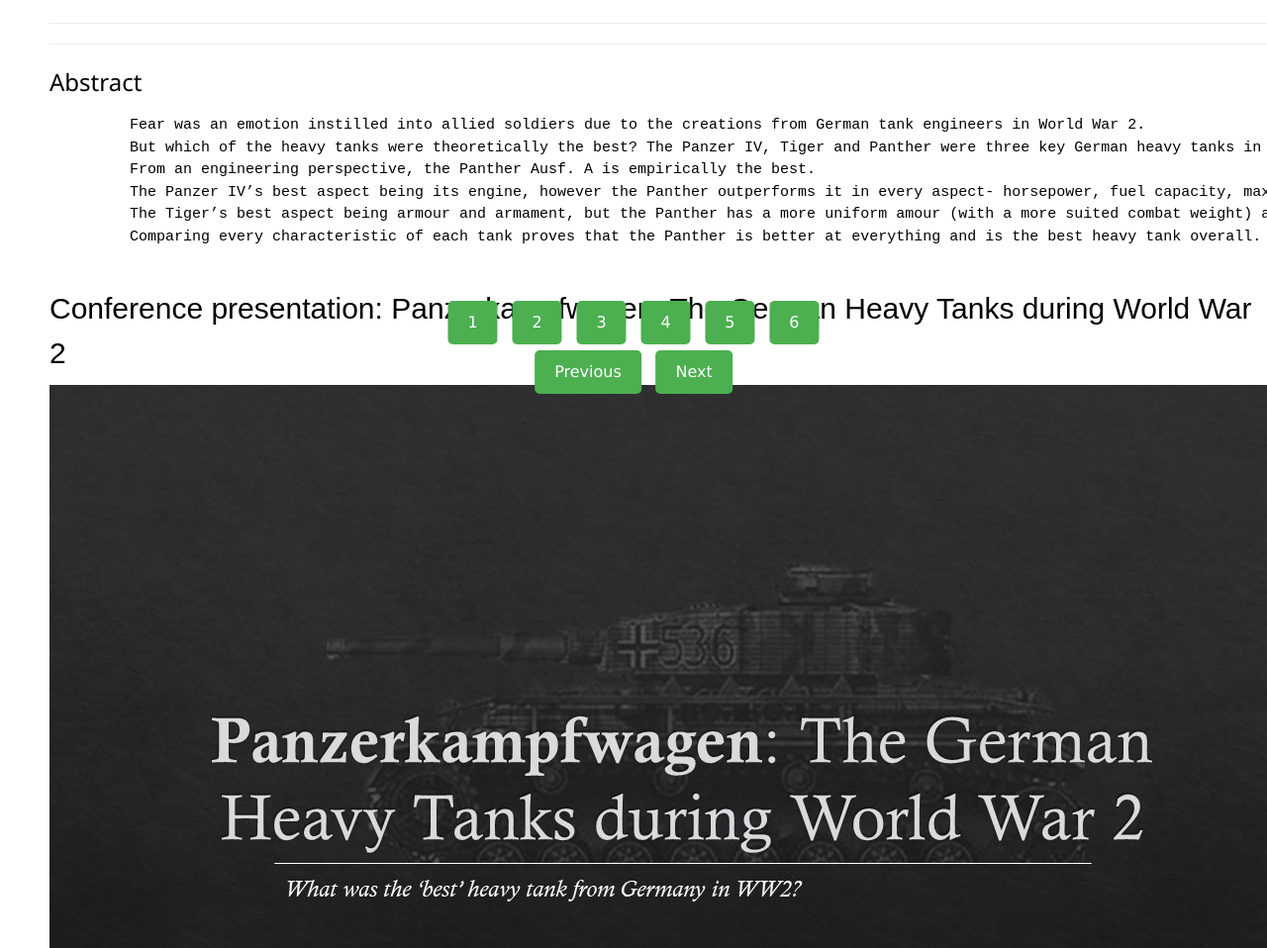
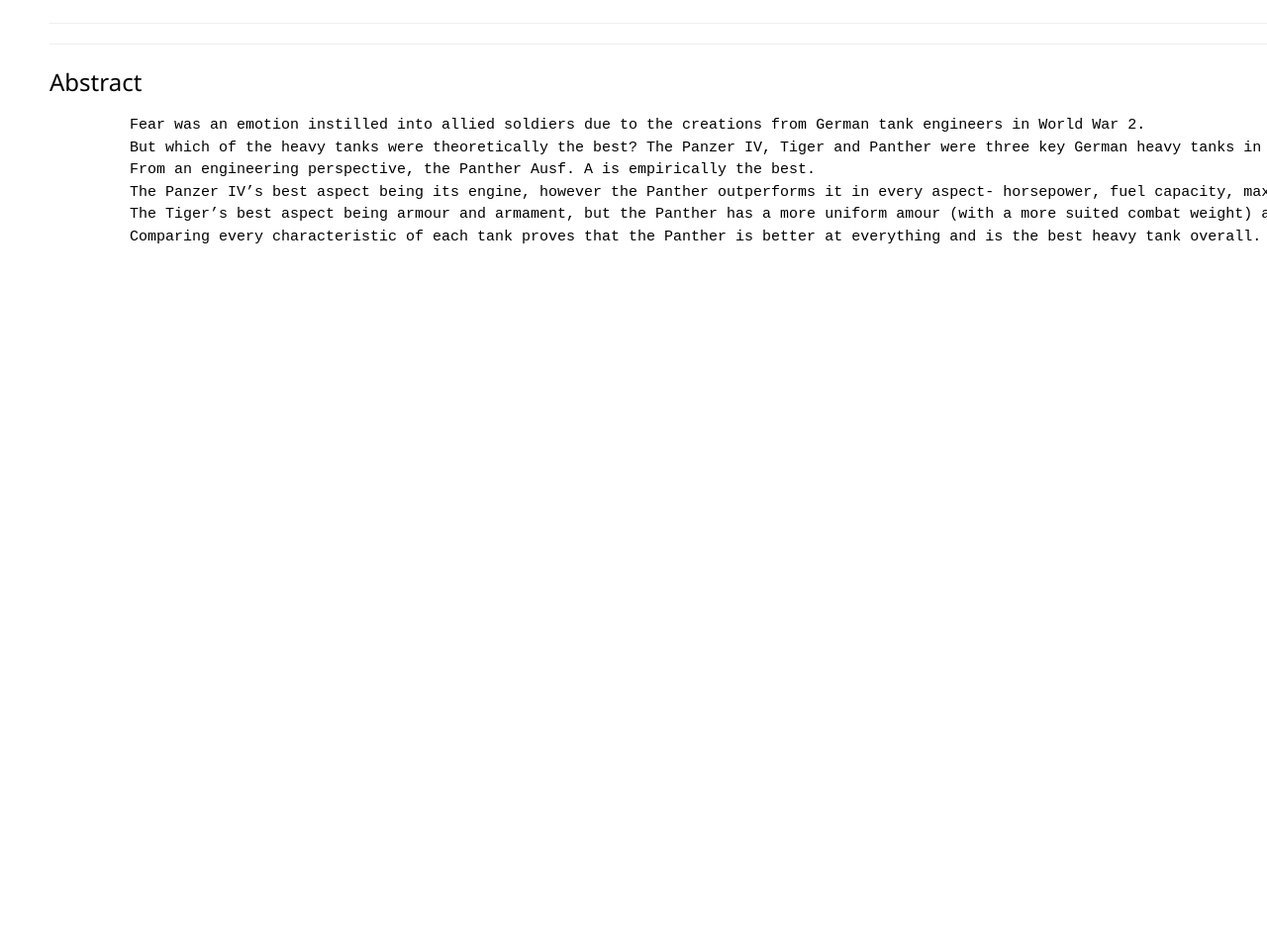
Before and after one commit to FEPSFY6822537/FY6822537, a plain HTML site: page index.html in a window 1280 px wide. Shown: the part 502-1460 px from the top of the page at 99% size. After the commit the page ends 800 px from the top, so only its background shows below. Drawn offline with nearby package versions, Linux system fonts and the light colour scheme.

Commit message:
Update index.html
restarting not working presentation

```diff
--- a/index.html
+++ b/index.html
@@ -66,93 +66,4 @@
 
 
 
-  <h2 style="font-family:arial, sans-serif">Conference presentation: Panzerkampfwagen: The German Heavy Tanks during World War 2</h2>
-
-  <script>
-    // Array of slide image URLs
-    var slideImages = ["Slide1.JPG", "Slide2.JPG", "Slide3.JPG", "Slide4.JPG", "Slide5.JPG", "Slide6.JPG"];
-    var currentSlide = 0;
-
-    function showSlide() {
-      document.getElementById('Slide').src = slideImages[currentSlide];
-    }
-
-    function nextSlide() {
-      currentSlide = (currentSlide + 1) % slideImages.length;
-      showSlide();
-    }
-
-    function prevSlide() {
-      currentSlide = (currentSlide - 1 + slideImages.length) % slideImages.length;
-      showSlide();
-    }
-
-    // Function to show a specific slide based on button clicked
-    function showSlideNumber(slideNumber) {
-      currentSlide = slideNumber - 1;
-      showSlide();
-    }
-
-    // Call showSlide() to displaythe first slide
-    showSlide();
-
-  </script>
-
-  <div id="slide-container">
-    <img id="slide" src="slide1.jpg" alt="Slide 1" style"width:100%; max-width:800px;">
-  </div>
-
-  <!-- Previous and Next buttons container -->
-  <div class="button-container">
-    <button class="button" onclick"prevslide()">Previous</button>
-    <button class="button" onclick"nextslide()">Next</button>
-  </div>
-
-  <!-- Slide number buttons container -->
-      <div class="slide-number-container">
-        <button class="button" onclick"showSlideNumber(1)">1</button>
-        <button class="button" onclick"showSlideNumber(2)">2</button>
-        <button class="button" onclick"showSlideNumber(3)">3</button>
-        <button class="button" onclick"showSlideNumber(4)">4</button>
-        <button class="button" onclick"showSlideNumber(5)">5</button>
-        <button class="button" onclick"showSlideNumber(6)">6</button>
-      </div>
-
-    <style>
-      /* Style to center the image */
-      #slide-container {
-        text-align: center;
-        position: relative;
-      }
-
-      /* Style for the buttons */
-      .button-container {
-        position: absolute;
-        bottom: 0;
-        left: 50%;
-        transform: translateX(-50%);
-        margin-bottom: -100px; /* Add some margin between the image and buttons */
-      }
-
-      .button {
-        padding: 10px 20px;
-        background-color: #4CAF50;
-        color: white;
-        border: none;
-        border-radius: 5px;
-        font-size: 16px;
-        cursor: pointer;
-        margin: 0 5px; /* Add some margin between the buttons */
-      }
-
-      .slide-number-container {
-        position: absolute;
-        bottom: 0;
-        left: 50%;
-        transform: translateX(-50%);
-        margin-bottom: -50px; /* Add some margin between the slide number buttons and the image */
-      }
-
-    </style>
-
 </html>
```
